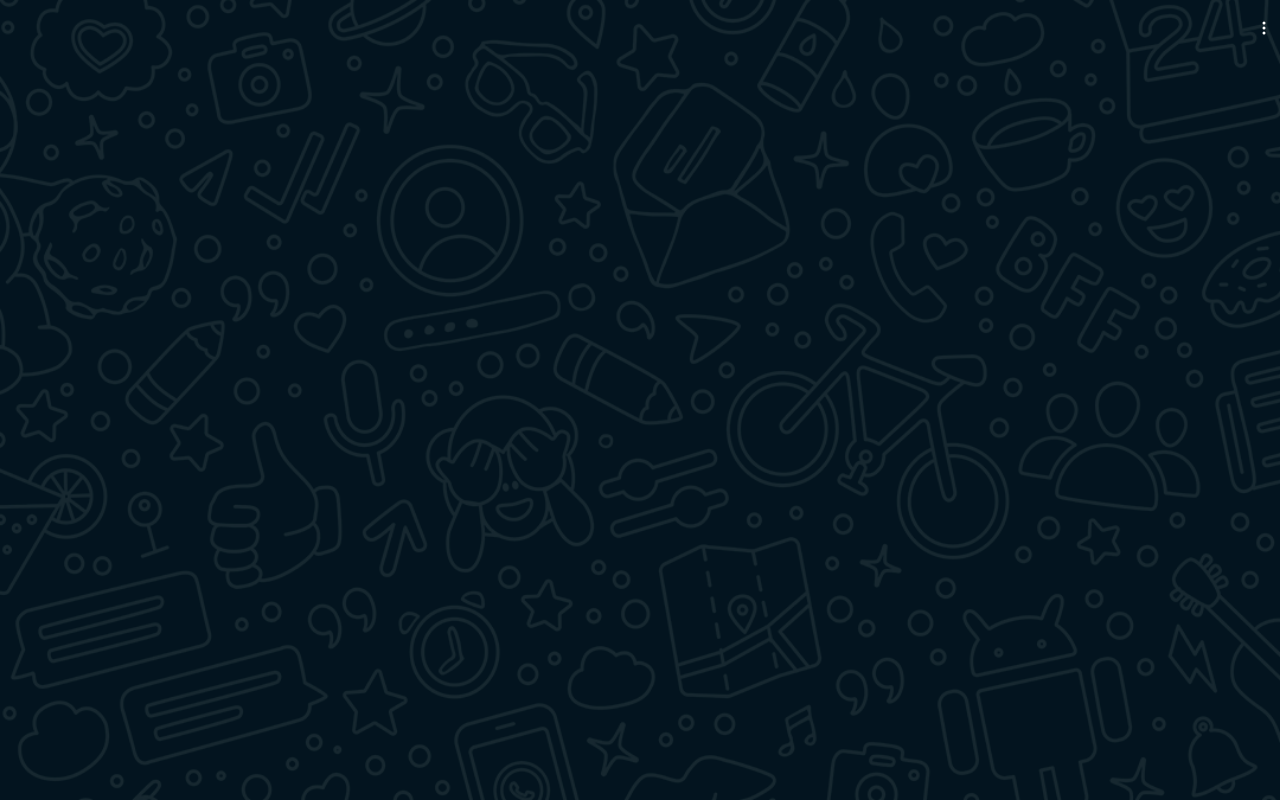
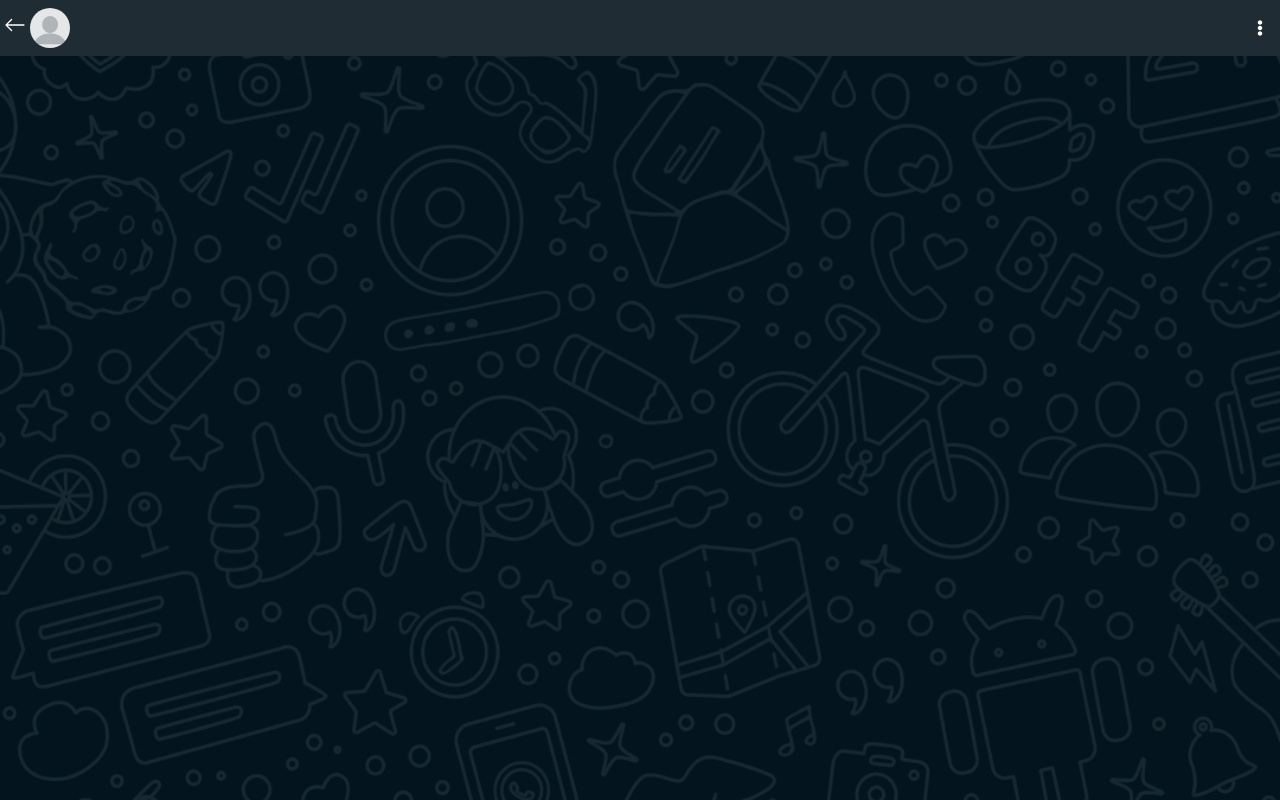
Before and after one commit to suryasarisa99/whatsapp-chat, a React (Vite) app: page /chat in a window 1280 px wide. Built offline with nearby package versions, Linux system fonts and the light colour scheme.

Commit message:
fixed all

```diff
--- /dev/null
+++ b/context/ChatData.jsx
@@ -0,0 +1,40 @@
+import { useState, useContext, useEffect, createContext } from "react";
+
+const ChatContext = createContext();
+export default function ChatData({ children }) {
+  let [messages, setMessages] = useState([]);
+  let [showInfo, setShowInfo] = useState(false);
+  let [showMenu, setShowMenu] = useState(false);
+  let [direction, setDirection] = useState(0);
+  let [hasMore, setHasMore] = useState(true);
+  let [records, setRecords] = useState(300);
+  const [showClipBoard, setShowClipBoard] = useState(false);
+  let [names, setNames] = useState([]);
+
+  return (
+    <ChatContext.Provider
+      value={{
+        messages,
+        setMessages,
+        showInfo,
+        setShowInfo,
+        showMenu,
+        setShowMenu,
+        direction,
+        setDirection,
+        hasMore,
+        setHasMore,
+        records,
+        setRecords,
+        showClipBoard,
+        setShowClipBoard,
+        names,
+        setNames,
+      }}
+    >
+      {children}
+    </ChatContext.Provider>
+  );
+}
+
+export { ChatContext };
--- a/src/App.jsx
+++ b/src/App.jsx
@@ -5,15 +5,17 @@ import Home from "./pages/Home";
 import ChatPage from "./pages/ChatPage";
 import { Routes, Route } from "react-router-dom";
 import "./index.scss";
-
+import { ChatContext } from "../context/ChatData";
 function App() {
   return (
+    // <ChatContext>
     <div>
       <Routes>
         <Route path="/" element={<Home />} />
         <Route path="chat" element={<ChatPage />} />
       </Routes>
     </div>
+    // </ChatContext>
   );
 }
 
--- /dev/null
+++ b/src/components/Chat.jsx
@@ -0,0 +1,57 @@
+import { useState, useContext, useRef, useEffect } from "react";
+import { DataContext } from "../../context/DataContext";
+import { BsFillClipboardFill } from "react-icons/bs";
+import { ChatContext } from "../../context/ChatData";
+export default function Chat({ chat, ind }) {
+  // const {  } = useContext(DataContext);
+  const mssgRef = useRef();
+  const {
+    names,
+    messages,
+    setMessages,
+    showInfo,
+    setShowInfo,
+    showMenu,
+    setShowMenu,
+    direction,
+    setDirection,
+    hasMore,
+    setHasMore,
+    records,
+    setRecords,
+    showClipBoard,
+    setShowClipBoard,
+  } = useContext(ChatContext);
+
+  useEffect(() => {
+    console.log(names);
+  }, []);
+  return (
+    <div
+      className={"chat-block " + (chat.name == names[direction] ? "p1" : "p2")}
+    >
+      {showClipBoard && (
+        <BsFillClipboardFill
+          className="copy-icon"
+          onClick={() => {
+            console.log(mssgRef.current);
+            console.log(navigator.clipboard);
+            navigator.clipboard.writeText(chat.mssg);
+          }}
+        />
+      )}
+
+      <div
+        className={
+          "chat " + (chat.mssg?.length < 30 ? "chat-flex" : "chat-abs")
+        }
+      >
+        {chat.file && <p className="img"></p>}
+        <p className="mssg" ref={mssgRef}>
+          <p>{chat.mssg}</p>
+          <div className="time">{chat.time}</div>
+        </p>
+      </div>
+    </div>
+  );
+}
--- /dev/null
+++ b/src/components/Info.jsx
@@ -0,0 +1,43 @@
+import { useContext } from "react";
+import { ChatContext } from "../../context/ChatData";
+
+export default function Info() {
+  const { messages, names, direction } = useContext(ChatContext);
+  return (
+    <div className="about">
+      <p className="info-item">
+        messages count: <span className="info-cnt">{messages.length}</span>{" "}
+      </p>
+      <p className="row info-item">
+        <span className="info-text">
+          sent:
+          <span className="info-cnt">
+            {messages.filter((item) => item.name == names?.[direction]).length}
+          </span>
+        </span>
+        <span className="info-text">
+          recived:
+          <span className="info-cnt">
+            {
+              messages.filter(
+                (item) => item.name == names?.[direction == 0 ? 1 : 0]
+              ).length
+            }
+          </span>
+        </span>
+      </p>
+
+      <p className="row info-item">
+        <span className="info-text">
+          start: <span className="info-date"> {messages[0].date}</span>{" "}
+        </span>
+        <span>
+          end:
+          <span className="info-date">
+            {messages[messages.length - 1].date}
+          </span>
+        </span>
+      </p>
+    </div>
+  );
+}
--- /dev/null
+++ b/src/components/Menu.jsx
@@ -0,0 +1,46 @@
+import { useContext, useState, useRef } from "react";
+
+import React from "react";
+import { ChatContext } from "../../context/ChatData";
+
+export default function Menu() {
+  const {
+    setShowClipBoard,
+    setShowInfo,
+    setShowMenu,
+    setDirection,
+    showInfo,
+    showClipBoard,
+  } = useContext(ChatContext);
+  return (
+    <div className="menu">
+      <div
+        className="menu-item"
+        onClick={() => {
+          setShowInfo((prv) => !prv);
+          setShowMenu(false);
+        }}
+      >
+        {showInfo ? "Hide" : "Show"} Info
+      </div>
+      <div
+        className="menu-item"
+        onClick={() => {
+          setDirection((prv) => (prv == 0 ? 1 : 0));
+          setShowMenu(false);
+        }}
+      >
+        Swap
+      </div>
+      <div
+        className="menu-item"
+        onClick={() => {
+          setShowClipBoard((prv) => !prv);
+          setShowMenu(false);
+        }}
+      >
+        {!showClipBoard ? "Show Clipboard" : "Hide ClipBoard"}
+      </div>
+    </div>
+  );
+}
--- /dev/null
+++ b/src/components/TopBar.jsx
@@ -0,0 +1,29 @@
+import { useContext } from "react";
+import "./topbar.scss";
+import { useNavigate } from "react-router-dom";
+import DP from "./blank-profile-picture-973460_1280.png";
+import { BsArrowLeft } from "react-icons/bs";
+import { FaEllipsisV } from "react-icons/fa";
+import { ChatContext } from "../../context/ChatData";
+import Menu from "./Menu";
+export default function TopBar() {
+  const { names, direction, showMenu, setShowMenu } = useContext(ChatContext);
+  const navigate = useNavigate();
+  return (
+    <div className="top-bar">
+      <div className="back-icon" onClick={() => navigate(-1)}>
+        <BsArrowLeft />
+      </div>
+      <img src={DP} className="dp" alt="" />
+      <div className="title">{names[direction == 1 ? 0 : 1]}</div>
+
+      <div className="icons">
+        <div className="menu-icon" onClick={() => setShowMenu(true)}>
+          <FaEllipsisV />
+        </div>
+      </div>
+
+      {showMenu && <Menu />}
+    </div>
+  );
+}
--- /dev/null
+++ b/src/components/topbar.scss
@@ -0,0 +1,42 @@
+* {
+  padding: 0;
+  margin: 0;
+  box-sizing: border-box;
+}
+.top-bar {
+  background-color: #202c33;
+  padding: 8px 4px;
+  display: flex;
+  margin-bottom: 15px;
+  position: sticky;
+  top: 0;
+  z-index: 1;
+  align-items: center;
+
+  .back-icon {
+    font-size: 22px;
+    margin-right: 4px;
+  }
+  .dp {
+    background-color: rgb(60, 60, 60);
+    width: 40px;
+    object-fit: cover;
+    border-radius: 50%;
+    margin-right: 12px;
+  }
+  .title {
+    flex-grow: 1;
+    .name {
+      font-size: 22px;
+    }
+    .sub-text {
+      font-size: 11px;
+    }
+  }
+
+  .icons {
+    .menu {
+      margin-right: 8px;
+    }
+  }
+}
--- a/src/index.scss
+++ b/src/index.scss
@@ -27,6 +27,8 @@ body {
   padding-right: 5px;
   .chat {
     background-color: #005c4b;
+    // background-color: red;
+
     order: 1;
     &-abs {
       .time {
@@ -65,12 +67,12 @@ body {
   max-width: 40%;
   background-color: rgb(48, 48, 48);
   border-radius: 8px;
-  padding-right: 5px;
-  padding-bottom: 4px;
   margin-bottom: 4px;
   font-size: 16px;
   font-family: sans-serif;
-
+  display: flex;
+  flex-direction: column;
+  align-items: center;
   .time {
     font-size: 10px;
     color: rgb(174, 205, 191);
@@ -94,20 +96,27 @@ body {
     position: absolute;
     bottom: 3px;
     right: 10;
-    font-size: 13px;
+    font-size: 11.5px;
   }
 }
 
 .chat-flex {
-  display: flex;
-  align-items: end;
-  gap: 2px;
-
   .mssg {
-    padding-bottom: 6px;
+    // background-color: blue;
+    width: 100%;
+    p {
+      padding-bottom: 3px;
+      margin-right: 3px;
+      // background-color: red;
+    }
+    display: flex;
+    align-items: end;
+    gap: 3px;
+    justify-content: space-between;
   }
   .time {
-    font-size: 12px;
+    font-size: 11.5px;
+    // background-color: orange;
   }
 }
 
@@ -125,7 +134,6 @@ body {
 .inner-body {
   height: 100vh;
   overflow: auto;
-  padding-top: 20px;
   // filter: blur(5px);
 }
 
@@ -167,6 +175,7 @@ body {
   padding: 14px 15px;
   border-radius: 12px;
   margin: 0 15px;
+  margin-bottom: 12px;
 
   .info-item {
     margin-bottom: 15px;
@@ -201,6 +210,7 @@ body {
   display: inline-block;
   position: absolute;
   top: 20px;
+  // border: 1px solid rgba(42, 42, 42, 0.567);
   right: 5px;
   z-index: 1;
   border-radius: 10px;
@@ -214,9 +224,12 @@ body {
 }
 
 .img {
-  max-width: 180px;
+  // max-width: 180px;
   max-height: 220px;
-  width: 40vw;
+  margin: 20px 10px;
+  // width: 40vw;
+  min-width: 180px;
+  width: calc(100% - 10px);
   height: 45vw;
   background-color: rgb(38, 38, 38);
   border-radius: 8px;
@@ -226,3 +239,19 @@ body {
   justify-content: center;
   align-items: center;
 }
+
+.loading {
+  display: flex;
+  height: 45px;
+  font-family: sans-serif;
+  align-items: center;
+  background-color: #202c33;
+  justify-content: center;
+  font-size: 22px;
+  margin-top: 8px;
+}
+
+.chat-box {
+  display: flex;
+  flex-direction: column;
+}
--- a/src/main.jsx
+++ b/src/main.jsx
@@ -5,12 +5,15 @@ import "./index.scss";
 import DataProvider from "../context/DataContext.jsx";
 import { BrowserRouter } from "react-router-dom";
 import { registerSW } from "virtual:pwa-register";
+import ChatProvider from "../context/ChatData.jsx";
 registerSW();
 ReactDOM.createRoot(document.getElementById("root")).render(
   <React.StrictMode>
     <BrowserRouter>
       <DataProvider>
-        <App />
+        <ChatProvider>
+          <App />
+        </ChatProvider>
       </DataProvider>
     </BrowserRouter>
   </React.StrictMode>
--- a/src/pages/ChatPage.jsx
+++ b/src/pages/ChatPage.jsx
@@ -3,20 +3,47 @@ import bg from "../images/g2.png";
 import { DataContext } from "../../context/DataContext";
 import { BsThreeDotsVertical, BsFillClipboardFill } from "react-icons/bs";
 // import { MdOutlineContentCopy } from "react-icons/md";
+import Menu from "../components/Menu";
+import Chat from "../components/Chat";
+import InfiniteScroll from "react-infinite-scroller";
+import TopBar from "../components/TopBar";
+import Info from "../components/Info";
+import { ChatContext } from "../../context/ChatData";
 
 export default function ChatPage() {
-  let [messages, setMessages] = useState([]);
-  let [names, setNames] = useState([]);
-  let [showInfo, setShowInfo] = useState(false);
-  let [showMenu, setShowMenu] = useState(false);
-  let [direction, setDirection] = useState(0);
-  let [limit, setLimit] = useState(100);
-  const [showClipBoard, setShowClipBoard] = useState(false);
   let { fileContent, fileName } = useContext(DataContext);
-
+  const {
+    names,
+    setNames,
+    messages,
+    setMessages,
+    showInfo,
+    setShowInfo,
+    showMenu,
+    setShowMenu,
+    direction,
+    setDirection,
+    hasMore,
+    setHasMore,
+    records,
+    setRecords,
+    showClipBoard,
+    setShowClipBoard,
+  } = useContext(ChatContext);
   let prvDate = useRef(null);
 
-  useEffect(() => {}, []);
+  useEffect(() => {
+    return () => {
+      setMessages([]);
+      setDirection(0);
+      setNames([]);
+      setShowMenu(false);
+      setShowClipBoard(false);
+      setShowInfo(false);
+      setHasMore(true);
+      setRecords(300);
+    };
+  }, []);
 
   useEffect(() => {
     if (fileContent.length == 0) return;
@@ -28,80 +55,6 @@ export default function ChatPage() {
     setNames(Array.from(set));
   }, [fileContent]);
 
-  function Chat({ chat, ind }) {
-    const mssgRef = useRef();
-    return (
-      <div
-        className={
-          "chat-block " + (chat.name == names[direction] ? "p1" : "p2")
-        }
-        onTouchStart={() => {
-          if (limit - ind < 500 && limit < messages.length)
-            setLimit((prv) => Math.min(prv + 500, messages.length));
-        }}
-        onMouseOverCapture={() => {
-          if (limit - ind < 500 && limit < messages.length)
-            setLimit((prv) => Math.min(prv + 500, messages.length));
-        }}
-      >
-        {showClipBoard && (
-          <BsFillClipboardFill
-            className="copy-icon"
-            onClick={() => {
-              console.log(mssgRef.current);
-              console.log(navigator.clipboard);
-              navigator.clipboard.writeText(chat.mssg);
-            }}
-          />
-        )}
-        <div
-          className={
-            "chat " + (chat.mssg?.length < 30 ? "chat-flex" : "chat-abs")
-          }
-        >
-          {chat.file && <p className="img"></p>}
-
-          <p className="mssg" ref={mssgRef}>
-            {chat.mssg}
-          </p>
-          <div className="time">{chat.time}</div>
-        </div>
-      </div>
-    );
-  }
-
-  const Menu = (
-    <div className="menu">
-      <div
-        className="menu-item"
-        onClick={() => {
-          setShowInfo((prv) => !prv);
-          setShowMenu(false);
-        }}
-      >
-        {showInfo ? "Hide" : "Show"} Info
-      </div>
-      <div
-        className="menu-item"
-        onClick={() => {
-          setDirection((prv) => (prv == 0 ? 1 : 0));
-          setShowMenu(false);
-        }}
-      >
-        Swap
-      </div>
-      <div
-        className="menu-item"
-        onClick={() => {
-          setShowClipBoard((prv) => !prv);
-          setShowMenu(false);
-        }}
-      >
-        {!showClipBoard ? "Show Clipboard" : "Hide ClipBoard"}
-      </div>
-    </div>
-  );
-
   return (
     <div
       className="inner-body"
@@ -110,61 +63,33 @@ export default function ChatPage() {
         backgroundSize: "cover",
       }}
     >
-      <div className="menu-icon">
-        <BsThreeDotsVertical onClick={() => setShowMenu((prv) => !prv)} />
-        {showMenu && <div>{Menu} </div>}
-      </div>
-      {messages.length > 0 && showInfo && (
-        <div className="about">
-          <p className="info-item">
-            messages count: <span className="info-cnt">{messages.length}</span>{" "}
-          </p>
-          <p className="row info-item">
-            <span className="info-text">
-              sent:
-              <span className="info-cnt">
-                {messages.filter((item) => item.name == names?.[0]).length}
-              </span>
-            </span>
-            <span className="info-text">
-              recived:
-              <span className="info-cnt">
-                {messages.filter((item) => item.name == names?.[1]).length}
-              </span>
-            </span>
-          </p>
+      <TopBar />
+      {showInfo && <Info />}
+      {messages.length > 0 && (
+        <InfiniteScroll
+          pageStart={0}
+          records={records}
+          loadMore={() => {
+            if (records >= messages.length - 1) setHasMore(false);
+            else setTimeout(() => setRecords((prv) => prv + 500), 300);
+            // else setRecords((prv) => prv + 500);
+          }}
+          hasMore={hasMore}
+          loader={<p className="loading">Loading ...</p>}
+          useWindow={false}
+        >
+          {/* {messages.slice(0, 1000).map((chat, ind) => {
+            let Date = null;
+            if (prvDate.current != chat.date) {
+              Date = <p className="date">{chat.date}</p>;
+              prvDate.current = chat.date;
+            } */}
 
-          <p className="row info-item">
-            <span className="info-text">
-              start: <span className="info-date"> {messages[0].date}</span>{" "}
-            </span>
-            <span>
-              end:
-              <span className="info-date">
-                {messages[messages.length - 1].date}
-              </span>
-            </span>
-          </p>
-        </div>
+          {messages.slice(0, records).map((chat, ind) => {
+            return <Chat chat={chat} key={chat.mssg + "xx" + ind} ind={ind} />;
+          })}
+        </InfiniteScroll>
       )}
-
-      <div>
-        {messages.slice(0, limit).map((chat, ind) => {
-          let Date = null;
-          if (prvDate.current != chat.date) {
-            console.log("Date");
-            Date = <p className="date">{chat.date}</p>;
-            prvDate.current = chat.date;
-          }
-
-          return (
-            <>
-              <center>{Date}</center>
-              <Chat chat={chat} key={chat.mssg + "xx" + ind} ind={ind} />
-            </>
-          );
-        })}
-      </div>
     </div>
   );
 }
```
Also changed, not shown: context/DataContext.jsx (+8 -4 lines), src/components/blank-profile-picture-973460_1280.png (added).
